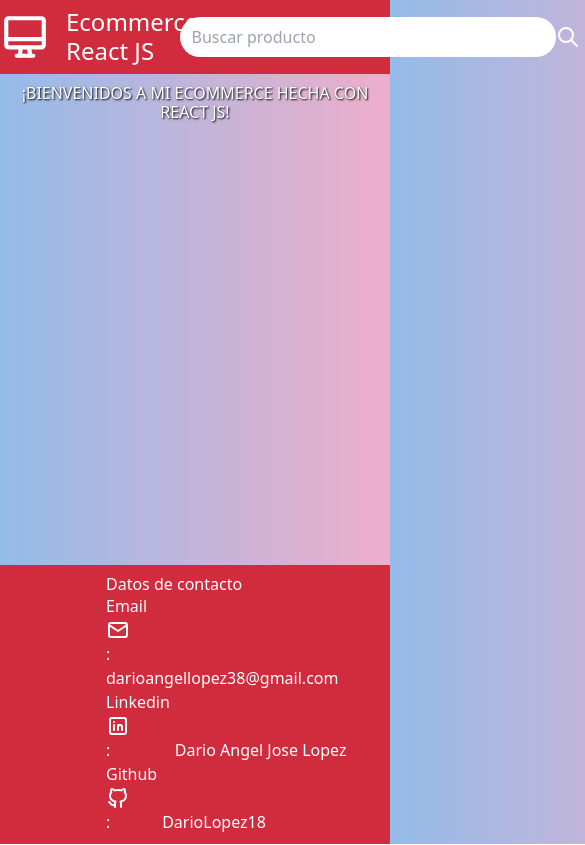
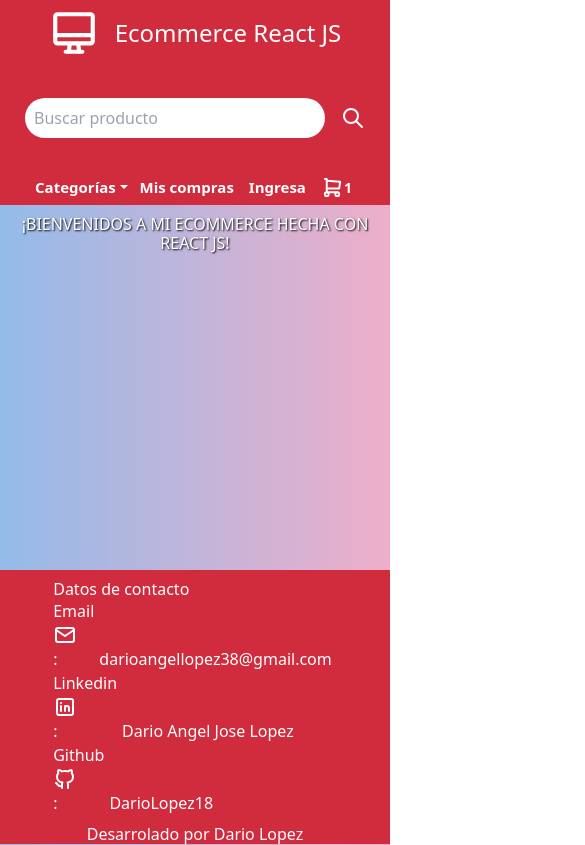
Before and after one commit to DarioLopez18/EntregaFinalLopez, a React (Vite) app: page / in a window 390 px wide. Shown: the top 845 px of the page, 585 px wide, since content can reach past the window. Built offline with nearby package versions, Linux system fonts and the light colour scheme.

Commit message:
agregando responsive

```diff
--- a/src/Components/Dropdowns/Dropdowns.css
+++ b/src/Components/Dropdowns/Dropdowns.css
@@ -6,6 +6,12 @@
   font-weight: bold;
   display: flex;
   align-items: center;
+}
+
+@media (max-width: 1200px) {
+    .dropdown{
+      font-size: 15px;
+    }
 }
 
 .dropdown:hover {
--- a/src/Components/Enlace/enlace.css
+++ b/src/Components/Enlace/enlace.css
@@ -6,6 +6,12 @@
   cursor: pointer;
 }
 
+@media (max-width: 1200px) {
+    .enlace{
+      font-size: 15px
+    }
+}
+
 .enlace:hover {
   color: chartreuse;
 }
--- a/src/Components/Footer/Footer.css
+++ b/src/Components/Footer/Footer.css
@@ -18,3 +18,21 @@
 .margin{
   margin-right: 5px;
 }
+
+@media (max-width: 1200px) {
+  .footerStyle{
+    margin-left: 0;
+  }
+  .contenedorFooter{
+    display: flex;
+    flex-direction: column;
+    align-items: center;
+    justify-content: space-around;
+  }
+}
+
+.contenedorFooter{
+  display: flex;
+  align-items: center;
+  justify-content: space-around;
+}
--- a/src/Components/Footer/Footer.jsx
+++ b/src/Components/Footer/Footer.jsx
@@ -6,7 +6,8 @@ import linkedinIcon from "../../assets/linkedin.svg"
 const Footer = () => {
   return (
 <footer>
-        <div className="footerStyle">
+  <div className="contenedorFooter">
+  <div className="footerStyle">
         <div className="margin">
               <h4>Datos de contacto</h4>
               <label className="margin">Email <img src={iconEmail} alt="logo tipo email" />:</label>
@@ -36,6 +37,12 @@ const Footer = () => {
                         >DarioLopez18</a>
             </div>
         </div>
+        <div>
+          <div>
+            <h4>Desarrolado por Dario Lopez</h4>
+          </div>
+        </div>
+  </div>
     </footer>
   )
 }
--- a/src/Components/Navbar/navbar.css
+++ b/src/Components/Navbar/navbar.css
@@ -3,9 +3,14 @@
   align-items: center;
 }
 
-.background {
-  background-color: #d12b3e;
-  margin-bottom: 10px;
+@media (max-width: 1200px) {
+  .barra{
+    display: flex;
+    flex-direction: column;
+    justify-content: center;
+    align-items: center;
+  }
+
 }
 
 .barra {
@@ -13,6 +18,12 @@
   margin: 0 auto;
   justify-content: space-evenly;
   gap: 2rem;
+}
+
+
+.background {
+  background-color: #d12b3e;
+  margin-bottom: 10px;
 }
 
 .drop {
@@ -31,6 +42,18 @@
   align-items: center;
 }
 
+@media (max-width: 1200px) {
+    .base2{
+      gap:1rem;
+    }
+}
+
+@media (max-width: 300px) {
+    .base2{
+      flex-direction: column;
+    }
+}
+
 .base2 {
   display: flex;
   align-items: center;
--- a/src/Components/Search/search.css
+++ b/src/Components/Search/search.css
@@ -7,6 +7,27 @@
     border-color: black;
 }
 
+@media (max-width: 1200px) {
+    .input{
+        width: 100%;
+        height: 40px;
+        width: 300px;
+        border-radius: 20px;
+        border-color: black;
+    }
+
+}
+
+@media (max-width: 300px) {
+    .input{
+        width: 100%;
+        height: 40px;
+        width: 200px;
+        border-radius: 20px;
+        border-color: black;
+    }
+}
+
 ::placeholder {
     font-size: 1rem;
     text-indent: 3%;
```
